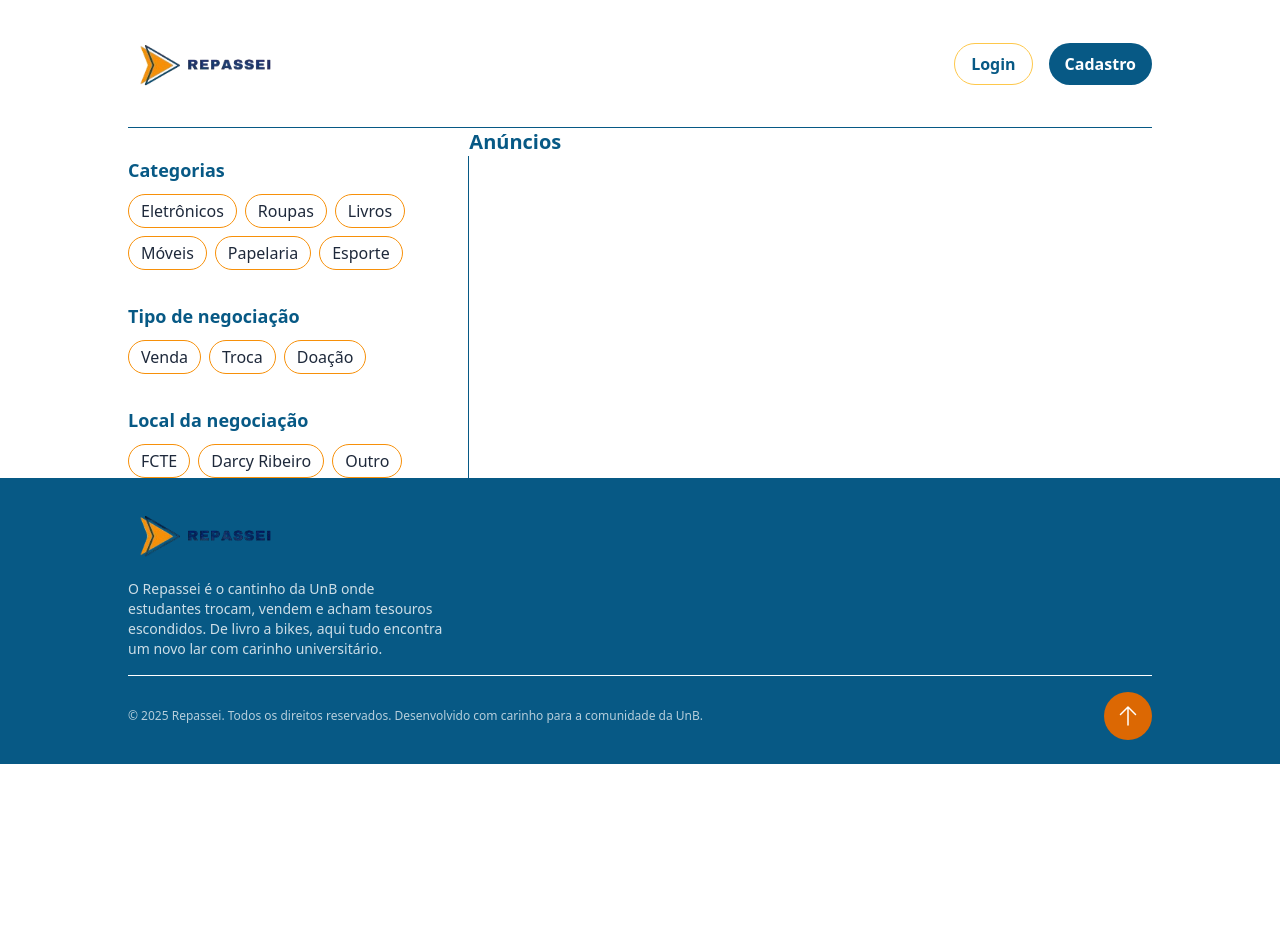
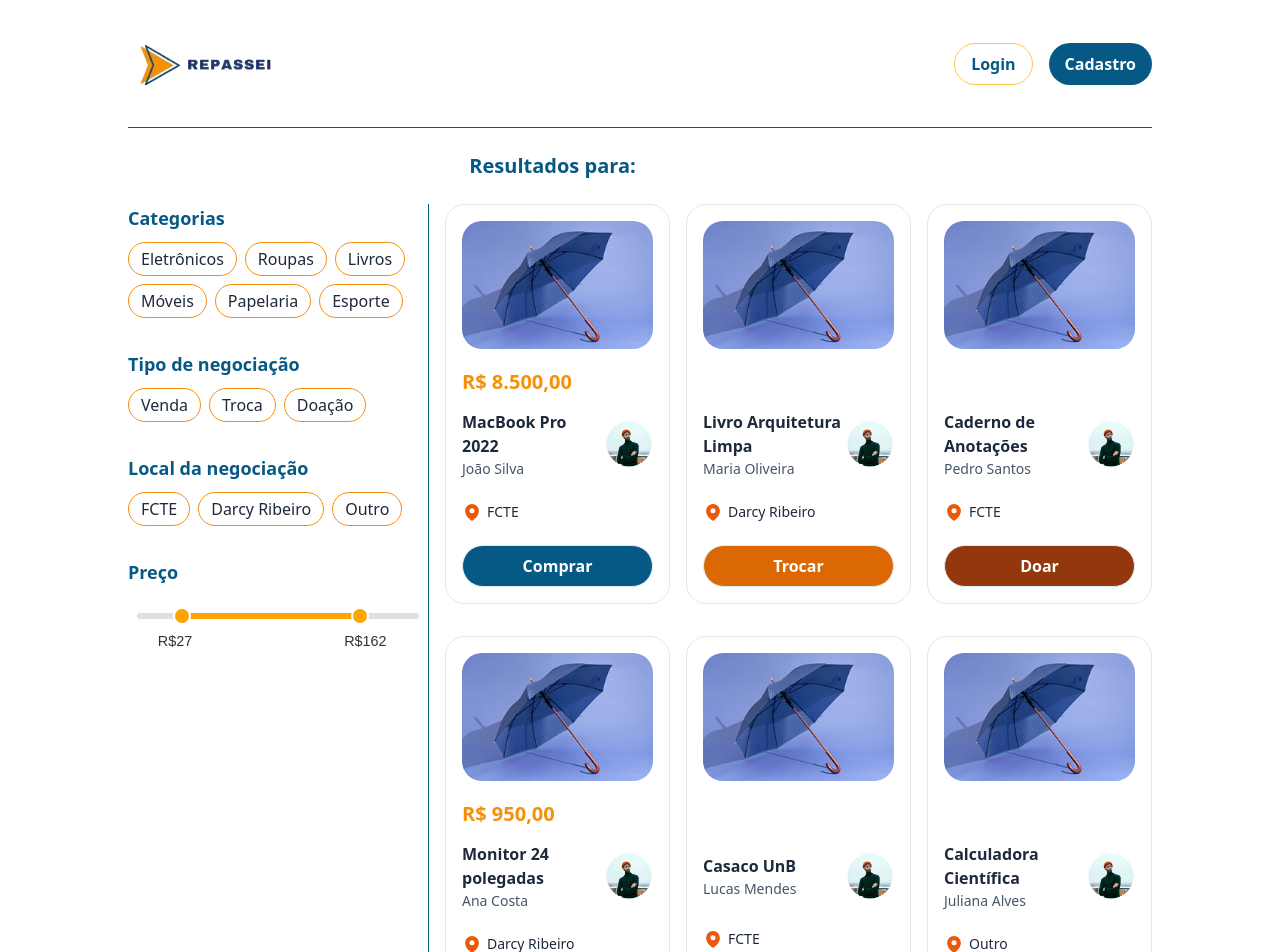
Before and after one commit to UnBArqDsw2025-1-Turma01/2025.1-T01-_G6_FCTE_Desapega_Entrega_03, a React (Vite) app in the folder frontend/: page /anuncios in a window 1280 px wide. Shown: the top 952 px of the page. Before the commit the page ends 800 px from the top, so only its background shows below. Built offline with nearby package versions, Linux system fonts and the light colour scheme.

Commit message:
add composite gof

```diff
--- a/frontend/src/components/Card/CardTerciary.jsx
+++ b/frontend/src/components/Card/CardTerciary.jsx
@@ -3,6 +3,7 @@ import CardLayout from "./layout";
 import TemplateProduct from "./../../assets/template_produto.png";
 import TemplateUser from "./../../assets/template_user.png";
 import Button from "../Button/index";
+
 const CardTerciary = ({
   productImage,
   price,
@@ -24,7 +25,7 @@ const CardTerciary = ({
           local={local}
         >
           <div className="flex justify-center pt-[20px]">
-            <Button variant="primary" className="w-full bg-primary-500 border hover:bg-primary-600">
+            <Button variant="primary" className="w-full bg-secondary-800 border hover:bg-secondary-900">
                 Doar
             </Button>
           </div>
--- a/frontend/src/components/Card/layout.jsx
+++ b/frontend/src/components/Card/layout.jsx
@@ -13,13 +13,11 @@ const CardLayout = ({
     ...props
 }) => {
     return (
-        <div {...props} className="p-4 rounded-[20px] w-fit min-w-[286px] min-h-[400px] font-inter">
-            <div className="">
-                <img src={productImage} alt="Imagem do bruto" className="w-full h-40  rounded-[20px]" />
-            </div>
-            <div className={`pt-[15px] font-bold text-[20px] w-fit text-secondary-500 ${!price ? 'invisible' : ''}`}>
+        <div {...props} className="p-4 rounded-[20px] min-w-full min-h-[400px] border flex flex-col justify-between">
+            <img src={productImage} alt="Imagem do bruto" className="w-full h-32  rounded-[20px]" />
+            <p className={`pt-[15px] font-bold text-[20px] w-fit text-secondary-500 ${!price ? 'invisible' : ''}`}>
             {price || 'R$ 100,00'}
-            </div>
+            </p>
 
             <div className="flex justify-between items-center pt-[10px] pb-[20px]">
                 <div>
@@ -31,7 +29,7 @@ const CardLayout = ({
                     </div>
                 </div>
                 <div>
-                    <img src={userImage} alt="Imagem do usuário" className="w-[60px] h-[60px] rounded-full" />
+                    <img src={userImage} alt="Imagem do usuário" className="min-w-12 h-12 rounded-full" />
                 </div>
             </div>
             <div className="flex justify-start">
--- a/frontend/src/components/Range/RangeDePreco.jsx
+++ b/frontend/src/components/Range/RangeDePreco.jsx
@@ -32,7 +32,6 @@ const RangeDePreco = ({ onRangeChange, strategy }) => {
 
   return (
     <div className="range-container">
-      <h3>Preço</h3>
       <div className="sliders" ref={trackRef}>
         <div className="track-background"></div>
 
@@ -70,7 +69,6 @@ const RangeDePreco = ({ onRangeChange, strategy }) => {
       <style>{`
         .range-container {
           width: 300px;
-          margin: 40px auto;
           font-family: sans-serif;
           color: #075985;
         }
--- /dev/null
+++ b/frontend/src/pages/Anuncios/__partials__/AnunciosList.jsx
@@ -0,0 +1,100 @@
+import React from "react";
+import CardFactory from "../factories/CardFactory";
+
+// Array de anúncios de exemplo com diferentes tipos (venda, troca, doação)
+const anunciosData = [
+    {
+        id: 1,
+        type: "venda",
+        title: "MacBook Pro 2022",
+        price: "R$ 8.500,00",
+        user: "João Silva",
+        local: "FCTE",
+        category: "Eletrônicos"
+    },
+    {
+        id: 2,
+        type: "troca",
+        title: "Livro Arquitetura Limpa",
+        user: "Maria Oliveira",
+        local: "Darcy Ribeiro",
+        category: "Livros"
+    },
+    {
+        id: 3,
+        type: "doacao",
+        title: "Caderno de Anotações",
+        user: "Pedro Santos",
+        local: "FCTE",
+        category: "Papelaria"
+    },
+    {
+        id: 4,
+        type: "venda",
+        title: "Monitor 24 polegadas",
+        price: "R$ 950,00",
+        user: "Ana Costa",
+        local: "Darcy Ribeiro",
+        category: "Eletrônicos"
+    },
+    {
+        id: 5,
+        type: "troca",
+        title: "Casaco UnB",
+        user: "Lucas Mendes",
+        local: "FCTE",
+        category: "Roupas"
+    },
+    {
+        id: 6,
+        type: "doacao",
+        title: "Calculadora Científica",
+        user: "Juliana Alves",
+        local: "Outro",
+        category: "Eletrônicos"
+    },
+    {
+        id: 7,
+        type: "venda",
+        title: "Mesa de Estudos",
+        price: "R$ 320,00",
+        user: "Rafael Souza",
+        local: "FCTE",
+        category: "Móveis"
+    },
+    {
+        id: 8,
+        type: "troca",
+        title: "Bola de Basquete",
+        user: "Fernanda Lima",
+        local: "Darcy Ribeiro",
+        category: "Esporte"
+    },
+    {
+        id: 9,
+        type: "doacao",
+        title: "Apostilas de Cálculo",
+        user: "Gabriel Martins",
+        local: "FCTE",
+        category: "Livros"
+    }
+];
+
+const AnunciosList = () => {
+    return (
+        <section className="w-full grid grid-cols-3 gap-4 border-l border-primary-800 pl-4">
+            {anunciosData.map((anuncio) => (
+                <div key={anuncio.id} className="mb-4">
+                    {CardFactory.create(anuncio.type, {
+                        title: anuncio.title,
+                        price: anuncio.price,
+                        user: anuncio.user,
+                        local: anuncio.local
+                    })}
+                </div>
+            ))}
+        </section>
+    );
+};
+
+export default AnunciosList;
--- a/frontend/src/pages/Anuncios/__partials__/Sidebar.jsx
+++ b/frontend/src/pages/Anuncios/__partials__/Sidebar.jsx
@@ -1,5 +1,15 @@
 import React from "react";
 import BadgePrimary from "../../../components/Badge/BadgePrimary";
+import RangeDePreco from "../../../components/Range/RangeDePreco";
+
+// Estratégia de cálculo para o componente RangeDePreco
+const rangeStrategy = {
+  calculate: (min, max, trackWidth) => {
+    const minPos = (min / 200) * trackWidth;
+    const maxPos = (max / 200) * trackWidth;
+    return { minPos, maxPos };
+  }
+};
 
 const categories = [
   "Eletrônicos",
@@ -24,7 +34,7 @@ const location = [
 
 const Sidebar = () => {
   return (
-    <section className="w-1/3 border-r border-primary-800 flex flex-col gap-8">
+    <section className="w-1/3  flex flex-col gap-8">
       <div className="w-full flex flex-col gap-2.5">
         <h3 className="text-lg text-primary-800 font-semibold">Categorias</h3>
         <div className="flex flex-row gap-2 flex-wrap w-full">
@@ -51,6 +61,17 @@ const Sidebar = () => {
           ))}
         </div>
       </div>
+
+      <div className="w-full flex flex-col gap-2.5">
+        <h3 className="text-lg text-primary-800 font-semibold">Preço</h3>
+        <div className="flex flex-row gap-2 flex-wrap w-full">
+          <RangeDePreco
+            strategy={rangeStrategy}
+            onRangeChange={(min, max) => console.log(`Preço: R$${min} - R$${max}`)}
+          />
+        </div>
+      </div>
+
     </section>
   )
 }
--- a/frontend/src/pages/Anuncios/index.jsx
+++ b/frontend/src/pages/Anuncios/index.jsx
@@ -1,18 +1,20 @@
 import React from "react";
 import Sidebar from "./__partials__/Sidebar";
+import AnunciosList from "./__partials__/AnunciosList";
 
 const Anuncios = () => {
   return (
-    <section className="w-full flex justify-center">
-      <div className="w-[1024px] flex justify-end flex-col items-end">
-        <div className="w-2/3">
-          <h1 className="text-xl text-primary-800 font-semibold">Anúncios</h1>
+    <page className="w-full flex justify-center min-h-screen pb-10">
+      <div className="w-[1024px] flex flex-col items-end">
+        <div className="w-2/3 py-6">
+          <h1 className="text-xl text-primary-800 font-semibold">Resultados para: </h1>
         </div>
-        <div className="w-full">
+        <div className="w-full flex">
           <Sidebar />
+          <AnunciosList />
         </div>
       </div>
-    </section>
+    </page>
   )
 }
 
```
Also changed, not shown: frontend/src/pages/Anuncios/factories/CardCreator.jsx (renamed from frontend/src/pages/anuncios/factories/CardCreator.jsx), frontend/src/pages/Anuncios/factories/CardFactory.jsx (renamed from frontend/src/pages/anuncios/factories/CardFactory.jsx), frontend/src/pages/Anuncios/factories/CardPrimaryConcrete.jsx (renamed from frontend/src/pages/anuncios/factories/CardPrimaryConcrete.jsx), frontend/src/pages/Anuncios/factories/CardSecundaryConcrete.jsx (renamed from frontend/src/pages/anuncios/factories/CardSecundaryConcrete.jsx), frontend/src/pages/Anuncios/factories/CardTerciaryConcrete.jsx (renamed from frontend/src/pages/anuncios/factories/CardTerciaryConcrete.jsx).
